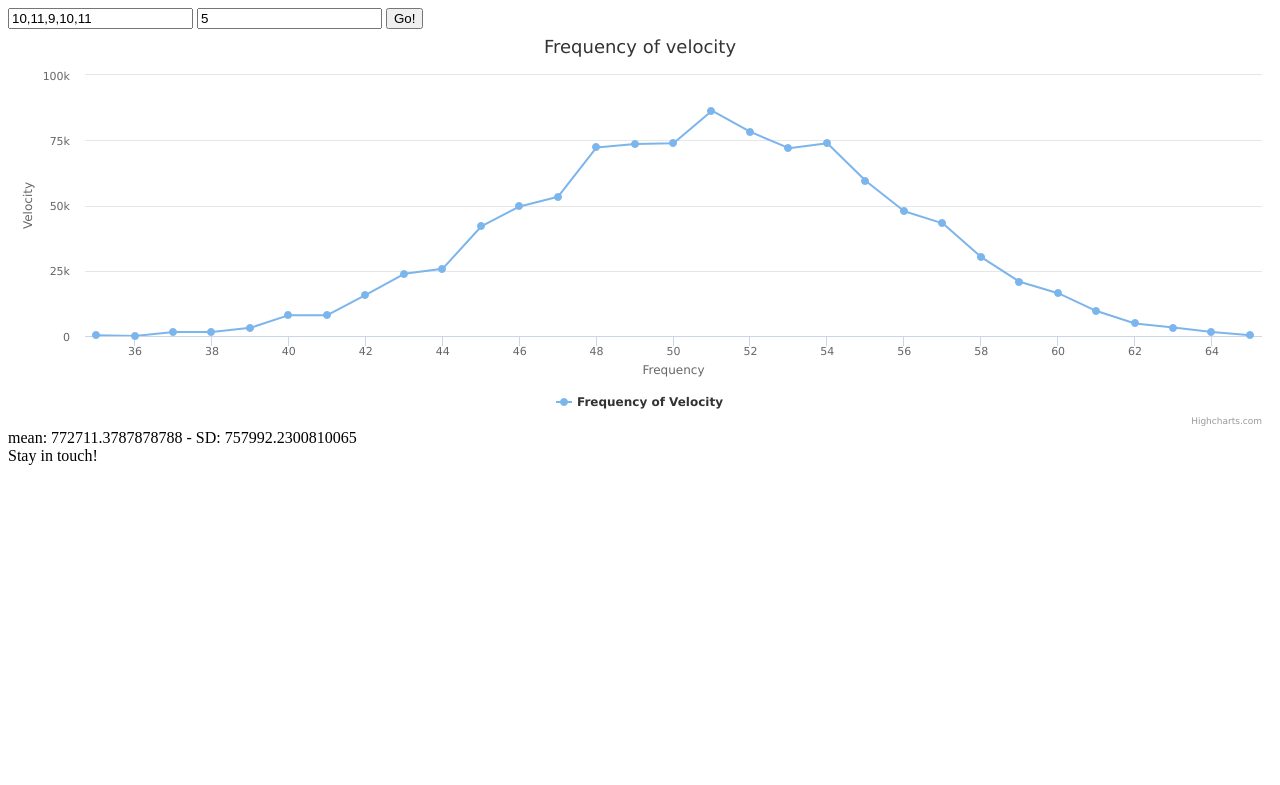
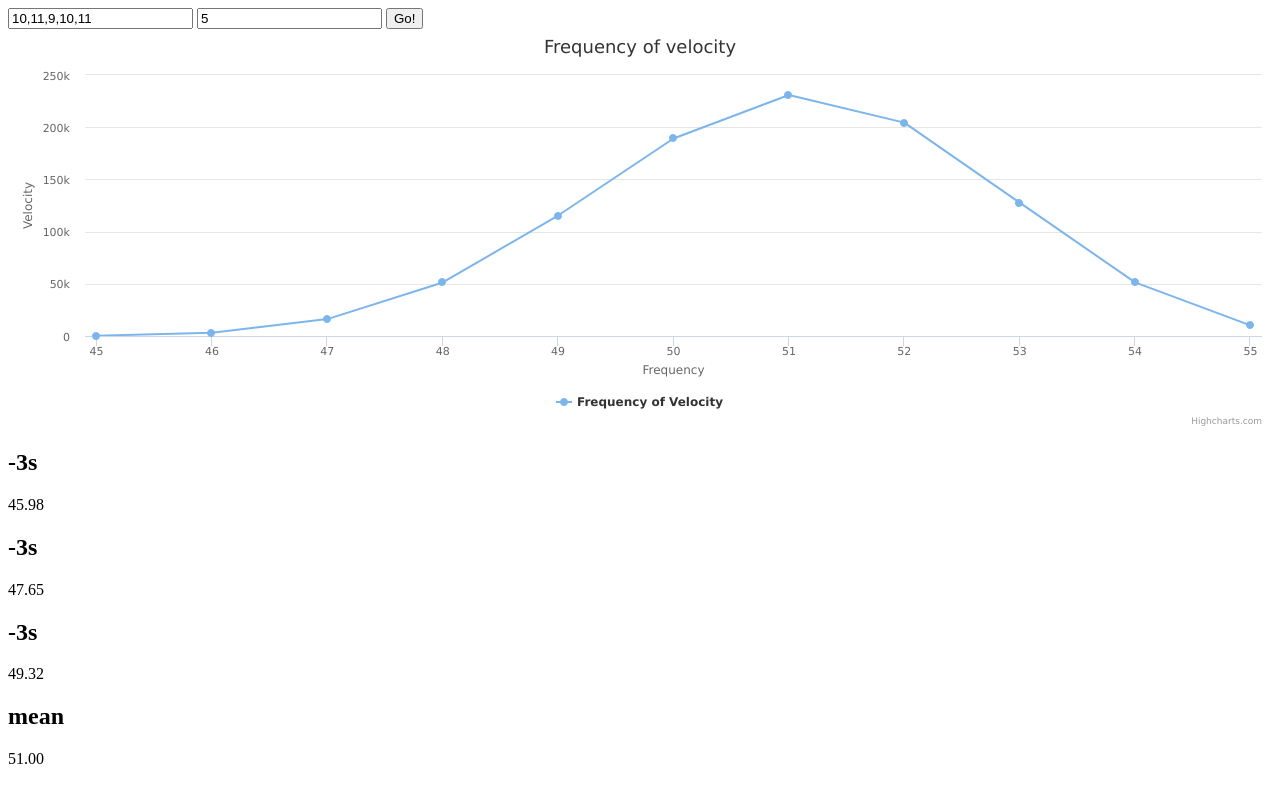
Before and after one commit to KlaasArdinois/AgilePlanner, a plain HTML site: page index.html in a window 1280 px wide. Both pictures are taken after a click on the button "Go!". Shown: the top 785 px of the page. Drawn offline with nearby package versions, Linux system fonts and the light colour scheme.

Commit message:
updated mean and standardDev for frequency array and write out mean and +/- 3 sigma

```diff
--- a/Lib/planner.js
+++ b/Lib/planner.js
@@ -21,23 +21,27 @@ function plan(velocities, sprints, cycles) {
 
 function mean(input) {
     var sum = 0;
+    var elements = 0;
 
     for(i = 0; i < input.length; i++) {
         sum += input[i] * i;
+        elements += input[i];
     }
 
-    return sum/input.length;
+    return sum/elements;
 }
 
 function standardDev(input) {
     var m = mean(input);
     var squaredDifSum = 0;
+    var elements = 0;
 
     for(i = 0; i < input.length; i++) {
-        squaredDifSum += Math.pow((input[i] - m), 2);
+        squaredDifSum += (Math.pow((i - m), 2)) * input[i];
+        elements += input[i];
     }
 
-    return Math.sqrt(squaredDifSum/input.length);
+    return Math.sqrt(squaredDifSum/elements);
 }
 
 function createFrequencyMap(inputArray) {
--- a/index.html
+++ b/index.html
@@ -11,10 +11,12 @@ function checkRunChart() {
         var sprints = 5;
         var velocities = new Array();
         velocities[0] = 10;
-        velocities[1] = 12;
+        velocities[1] = 11;
         velocities[2] = 9;
-        velocities[3] = 7;
-        velocities[4] = 13;
+        velocities[3] = 10;
+        velocities[4] = 11;
+
+
 
         var frequency = run(velocities, sprints);
         var resultSet = chopLeadingZeros(frequency);
@@ -22,7 +24,15 @@ function checkRunChart() {
         $('#chartResult').highcharts(chart);
         var seriesMean = mean(frequency);
         var seriesSD = standardDev(frequency);
-        $('#result').text('mean: '+ seriesMean + ' - SD: ' + seriesSD);
+
+
+        $('#mean').html('<h2>mean</h2><p class="resultNumber">'+ seriesMean.toFixed(2) +'</p>');
+        $('#-3sigmaResult').html('<h2>-3s</h2><p class="resultNumber">'+ (seriesMean - 3 * seriesSD).toFixed(2)+'</p>');
+        $('#-2sigmaResult').html('<h2>-3s</h2><p class="resultNumber">'+ (seriesMean - 2 * seriesSD).toFixed(2)+'</p>');
+        $('#-1sigmaResult').html('<h2>-3s</h2><p class="resultNumber">'+ (seriesMean - seriesSD).toFixed(2)+'</p>');
+        $('#1sigmaResult').html('<h2>-3s</h2><p class="resultNumber">'+ (seriesMean + seriesSD).toFixed(2)+'</p>');
+        $('#2sigmaResult').html('<h2>-3s</h2><p class="resultNumber">'+ (seriesMean + 2 * seriesSD).toFixed(2)+'</p>');
+        $('#3sigmaResult').html('<h2>-3s</h2><p class="resultNumber">'+ (seriesMean + 3 * seriesSD).toFixed(2)+'</p>');
     }
 }
 
@@ -39,13 +49,16 @@ function checkInput() {
     <input type=button id="planIt" onclick="checkRunChart()" value="Go!"></input>
 </div>
 
-<div id="chartResult">
+<div id="result">
+    <div id="chartResult"></div>
+    <div id="-3sigmaResult"></div>
+    <div id="-2sigmaResult"></div>
+    <div id="-1sigmaResult"></div>
+    <div id="mean"></div>
+    <div id="1sigmaResult"></div>
+    <div id="2sigmaResult"></div>
+    <div id="3sigmaResult"></div>
 </div>
-
-<div id="result">
-    Key numbers go here
-</div>
-
 <div id="landing">
     Stay in touch!
 </div>
```
